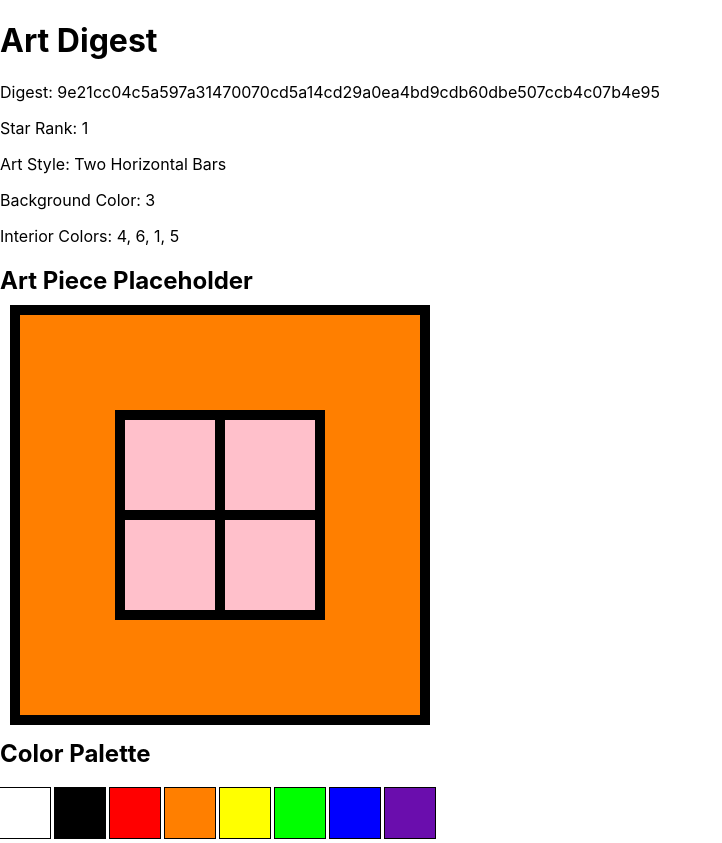
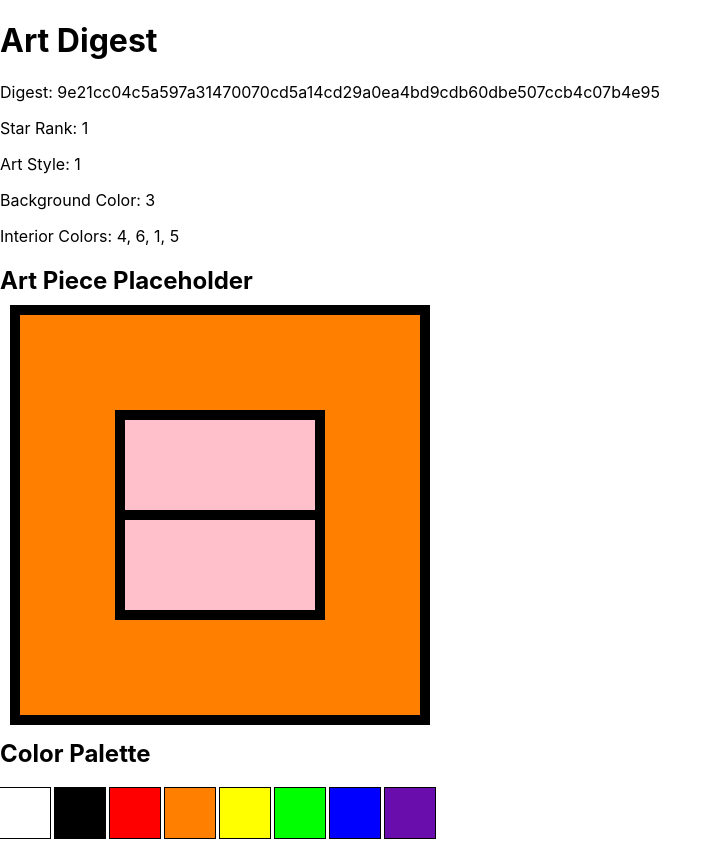
Before and after one commit to jduffey/starborn-website, a React (Create React App) app in the folder client/: page / in a window 1280 px wide. Shown: the whole page, without its empty margins (0-722 px from the left). Built offline with nearby package versions, Linux system fonts and the light colour scheme.

Commit message:
Art style is passed from digest

```diff
--- a/client/src/App.js
+++ b/client/src/App.js
@@ -32,7 +32,10 @@ class App extends React.Component {
                         <p>Art Style: {artDigest.artStyle}</p>
                         <p>Background Color: {artDigest.backgroundColor}</p>
                         <p>Interior Colors: {artDigest.interiorColors.join(', ')}</p>
-                        <ArtPiece backgroundColor={colors[colorNumberMap[artDigest.backgroundColor]]} />
+                        <ArtPiece
+                            backgroundColor={colors[colorNumberMap[artDigest.backgroundColor]]}
+                            artStyle={artDigest.artStyle}
+                        />
                     </div>
                 )}
                 <ColorPaletteDemo />
--- a/client/src/ArtDigest.js
+++ b/client/src/ArtDigest.js
@@ -29,14 +29,15 @@ class ArtDigest {
     }
 
     _getArtStyle(digest) {
-        const artStyles = [
-            "Single Square",
-            "Two Horizontal Bars",
-            "Two Vertical Bars",
-            "Four Squares"
-        ];
+        // const artStyles = [
+        //     "Single Square",
+        //     "Two Horizontal Bars",
+        //     "Two Vertical Bars",
+        //     "Four Squares"
+        // ];
         const artStyleDigestChar = digest[58];
-        return artStyles[parseInt(artStyleDigestChar, 16) >> 2];
+        // return artStyles[parseInt(artStyleDigestChar, 16) >> 2];
+        return parseInt(artStyleDigestChar, 16) >> 2;
     }
 
     _getBackgroundColor(digest) {
--- a/client/src/ArtPiece.js
+++ b/client/src/ArtPiece.js
@@ -40,7 +40,7 @@ const createFourSquareArt = (fillColor) => {
     ];
 }
 
-const ArtPiece = ({ backgroundColor }) => {
+const ArtPiece = ({ backgroundColor, artStyle }) => {
     return (
         <div>
             <h2>Art Piece Placeholder</h2>
@@ -48,9 +48,12 @@ const ArtPiece = ({ backgroundColor }) => {
                 className="art-piece"
                 style={{ backgroundColor: backgroundColor }}
             >
-                {/* {createTwoHorizontalBarArt("pink")} */}
-                {/* {createTwoVerticalBarArt("pink")} */}
-                {createFourSquareArt("pink")}
+                {{
+                    0: singleSquare("pink"),
+                    1: createTwoHorizontalBarArt("pink"),
+                    2: createTwoVerticalBarArt("pink"),
+                    3: createFourSquareArt("pink"),
+                }[artStyle]}
             </svg>
         </div>
     );
```
